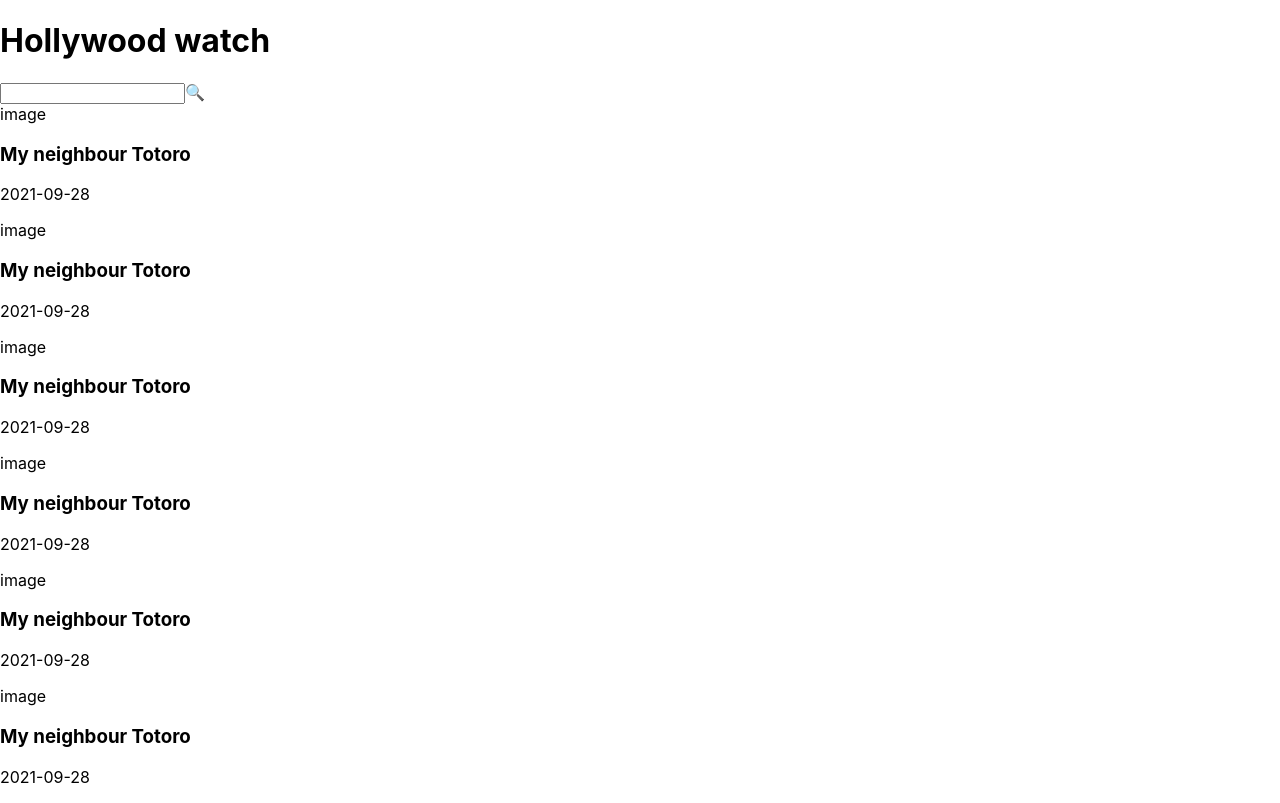
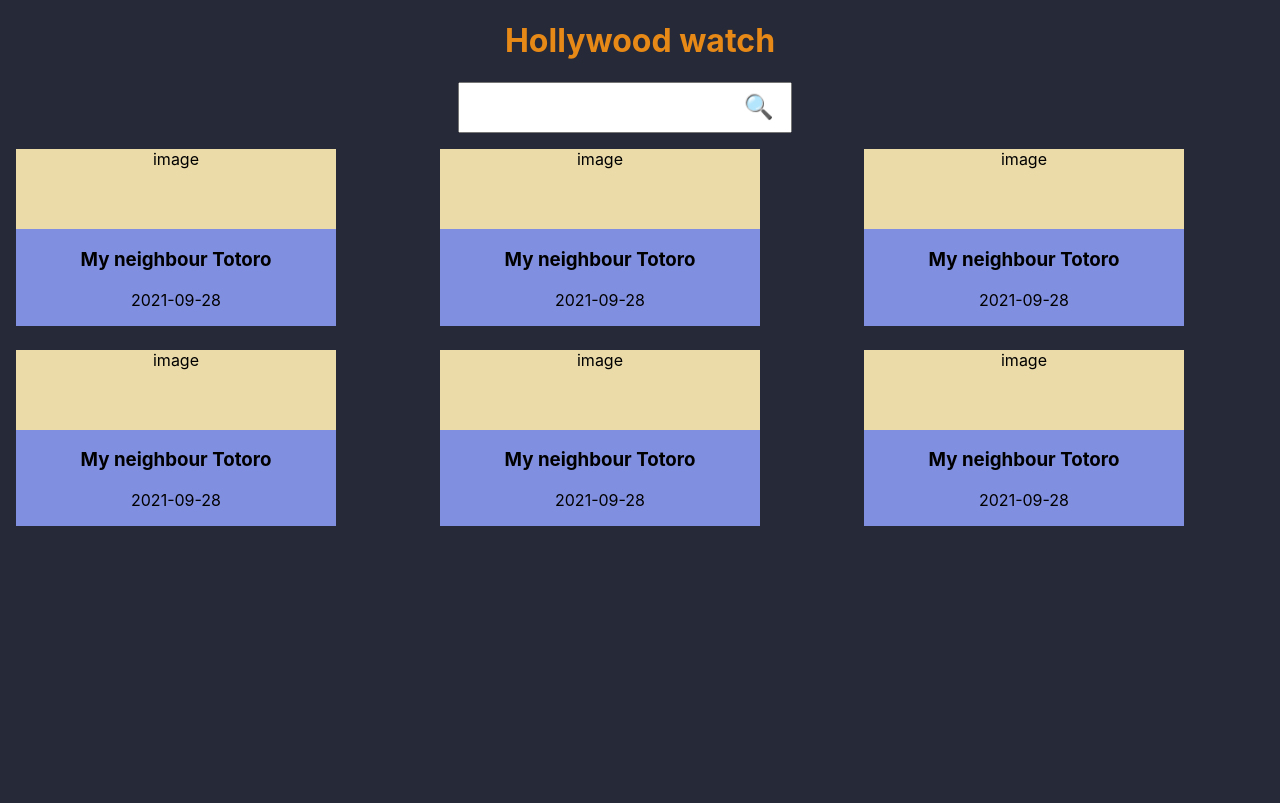
Before and after one commit to iths-feu21g-fullstack/07-hollywood-watch, a React (Vite) app: page / in a window 1280 px wide. Built offline with nearby package versions, Linux system fonts and the light colour scheme.

Commit message:
Add static prototype to React

```diff
--- a/src/App.css
+++ b/src/App.css
@@ -0,0 +1,46 @@
+/* För att illustrera React components */
+.component {
+	border: 2px dashed red;
+}
+
+body {
+	background-color: #262937;
+}
+
+header {
+	text-align: center;
+}
+
+h1 {
+	color: #e78917;
+}
+
+header input {
+	font-size: 1.5em;
+	padding: 0.4em;
+}
+
+.magnify-search {
+	font-size: 1.5em;
+	display: inline-block;
+	position: relative;
+	left: -2em;
+}
+
+.card .image {
+	background-color: #eadba8;
+	height: 5em;
+}
+
+.card {
+	background-color: #808fdf;
+	text-align: center;
+	max-width: 20em;
+}
+
+.card-grid {
+	display: grid;
+	grid-template-columns: repeat(3, 1fr);
+	grid-gap: 1.5em;
+	padding: 1em;
+}
```
